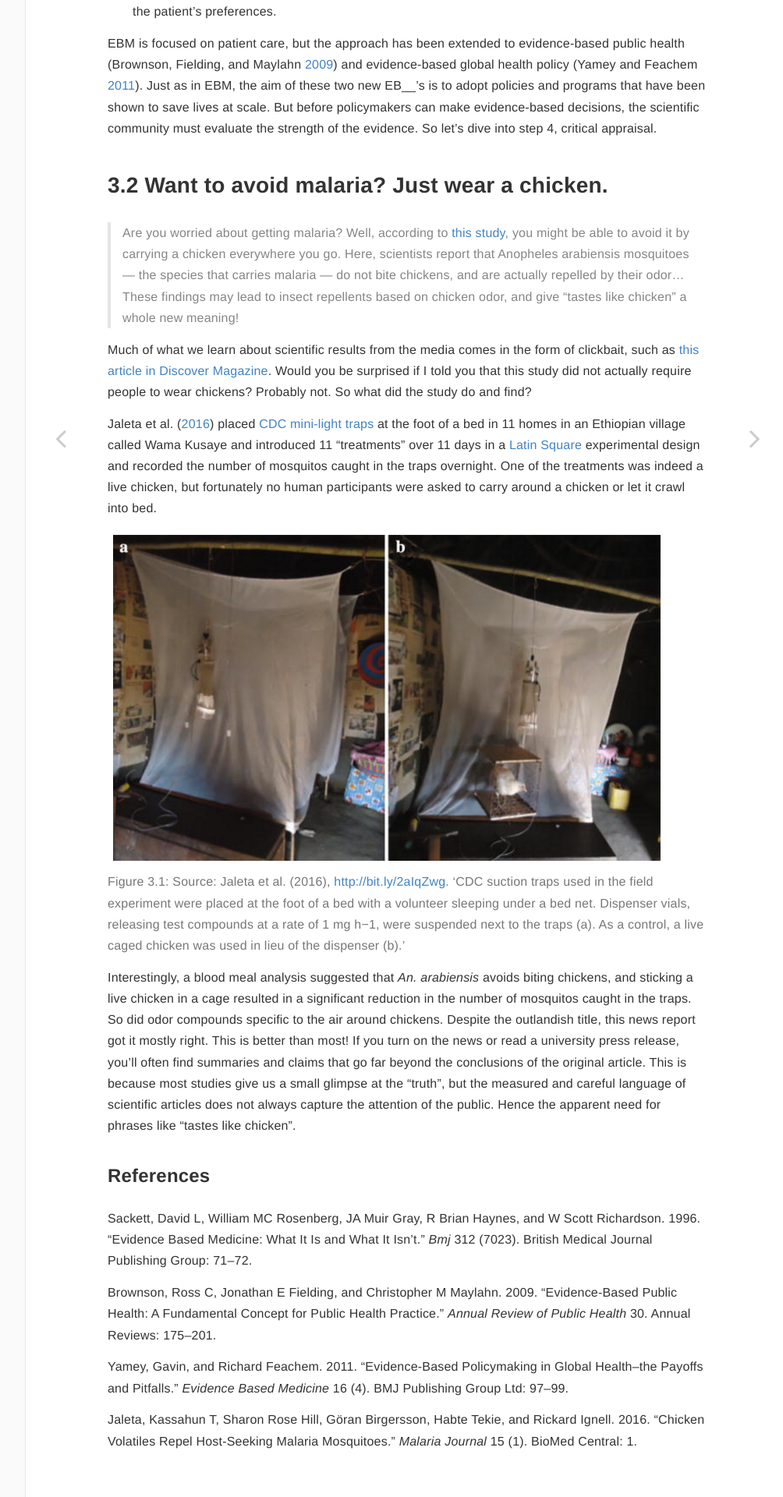
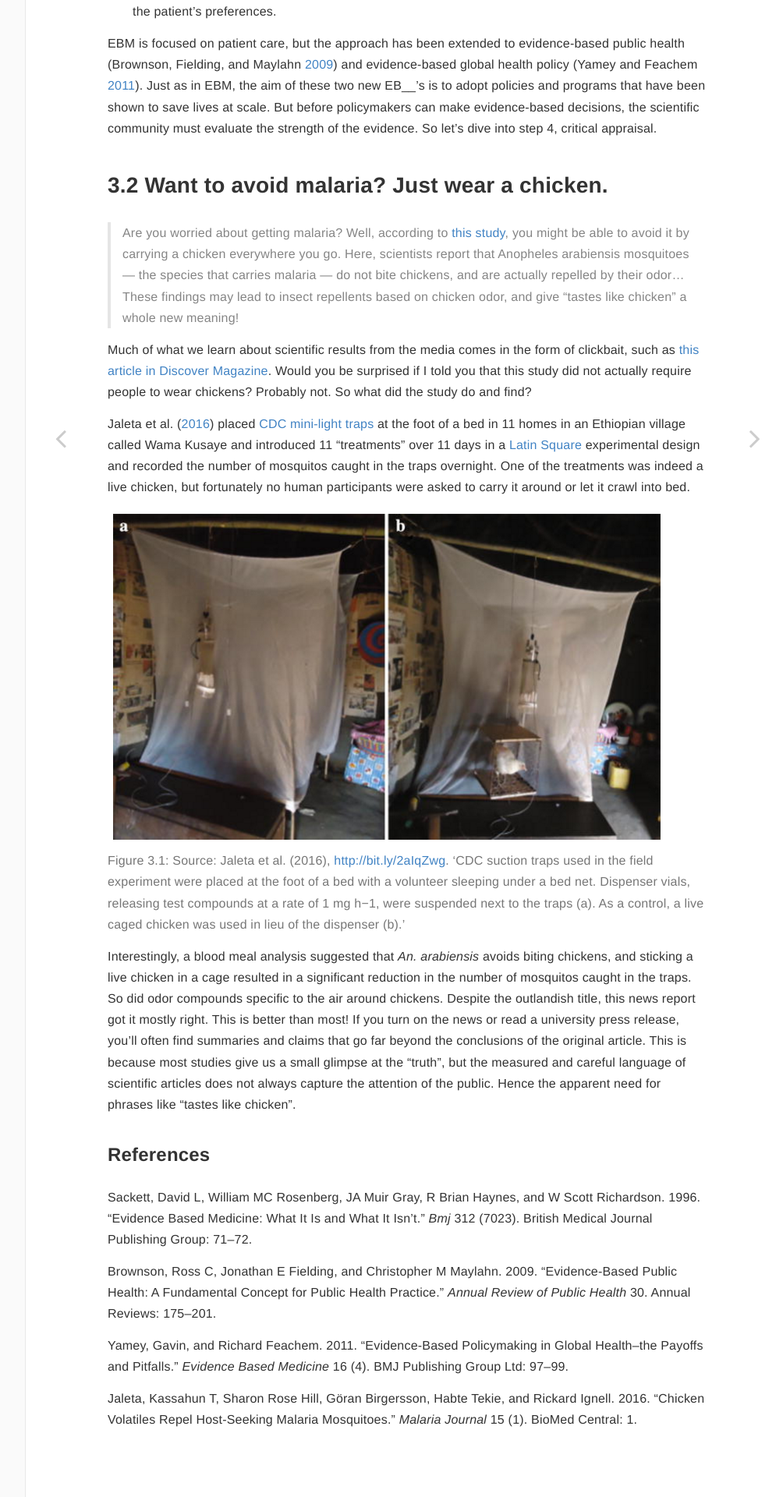
Before and after one commit to ericpgreen/ghr, a Jekyll site: the page ebook/critical.html, which Jekyll copies as it is, in a window 1280 px wide. Shown: the part 847-2767 px from the top of the page at 78% size, without its empty margins (267-1271 px from the left). Built offline with Jekyll 4.4.1, drawn with Linux system fonts in a browser that asks for light colours.

Commit message:
revise link

```diff
--- a/ebook/critical.html
+++ b/ebook/critical.html
@@ -150,7 +150,7 @@
 <p>Are you worried about getting malaria? Well, according to <a href="http://malariajournal.biomedcentral.com/articles/10.1186/s12936-016-1386-3">this study</a>, you might be able to avoid it by carrying a chicken everywhere you go. Here, scientists report that Anopheles arabiensis mosquitoes — the species that carries malaria — do not bite chickens, and are actually repelled by their odor…These findings may lead to insect repellents based on chicken odor, and give “tastes like chicken” a whole new meaning!</p>
 </blockquote>
 <p>Much of what we learn about scientific results from the media comes in the form of clickbait, such as <a href="http://blogs.discovermagazine.com/seriouslyscience/2016/07/27/your-next-mosquito-repellant-could-be-made-from-chicken-odor/#.V6HRqJMrLwc">this article in Discover Magazine</a>. Would you be surprised if I told you that this study did not actually require people to wear chickens? Probably not. So what did the study do and find?</p>
-<p>Jaleta et al. <span class="citation">(<a href="#ref-jaleta:2016">2016</a>)</span> placed <a href="http://www.cdc.gov/museum/history/mosquito.html">CDC mini-light traps</a> at the foot of a bed in 11 homes in an Ethiopian village called Wama Kusaye and introduced 11 “treatments” over 11 days in a <a href="https://en.wikipedia.org/wiki/Latin_square">Latin Square</a> experimental design and recorded the number of mosquitos caught in the traps overnight. One of the treatments was indeed a live chicken, but fortunately no human participants were asked to carry around a chicken or let it crawl into bed.</p>
+<p>Jaleta et al. <span class="citation">(<a href="#ref-jaleta:2016">2016</a>)</span> placed <a href="http://www.cdc.gov/museum/history/mosquito.html">CDC mini-light traps</a> at the foot of a bed in 11 homes in an Ethiopian village called Wama Kusaye and introduced 11 “treatments” over 11 days in a <a href="https://en.wikipedia.org/wiki/Latin_square">Latin Square</a> experimental design and recorded the number of mosquitos caught in the traps overnight. One of the treatments was indeed a live chicken, but fortunately no human participants were asked to carry it around or let it crawl into bed.</p>
 <div class="figure"><span id="fig:chicken"></span>
 <img src="images/chicken.png" alt="Source: Jaleta et al. (2016), http://bit.ly/2aIqZwg. 'CDC suction traps used in the field experiment were placed at the foot of a bed with a volunteer sleeping under a bed net. Dispenser vials, releasing test compounds at a rate of 1 mg h−1, were suspended next to the traps (a). As a control, a live caged chicken was used in lieu of the dispenser (b).'" width="715" />
 <p class="caption">
--- a/ebook/index.html
+++ b/ebook/index.html
@@ -200,7 +200,7 @@
 </div>
 <div id="colophon" class="section level2 unnumbered">
 <h2>Colophon</h2>
-<p>This book is a work in progress. If you find errors (gasp!), please create an issue on <a href="https://github.com/ericpgreen/GHR">Github</a>, <a href="eric.green@duke.edu">email me</a>, or shame me on Twitter (<code>@ericpgreen</code>). I’m writing the book in <a href="http://rmarkdown.rstudio.com/">R Markdown</a> within <a href="https://www.rstudio.com/">RStudio</a>. The <a href="https://github.com/rstudio/bookdown">`bookdown’</a> package from the makers of RStudio does most of the heavy lifting to compile the book. The source code for the book is available on <a href="https://github.com/ericpgreen/GHR">Github</a>.</p>
+<p>This book is a work in progress. If you find errors (gasp!), please create an issue on <a href="https://github.com/ericpgreen/GHR">Github</a>, <a href="eric.green@duke.edu">email me</a>, or shame me on Twitter (<code>@ericpgreen</code>). I’m writing the book in <a href="http://rmarkdown.rstudio.com/">R Markdown</a> within <a href="https://www.rstudio.com/">RStudio</a>. The <a href="https://github.com/rstudio/bookdown"><code>bookdown</code></a> package from the makers of RStudio does most of the heavy lifting to compile the book. The source code for the book is available on <a href="https://github.com/ericpgreen/GHRbook">Github</a>.</p>
 
 </div>
 </div>
```
Also changed, not shown: ebook/search_index.json.
